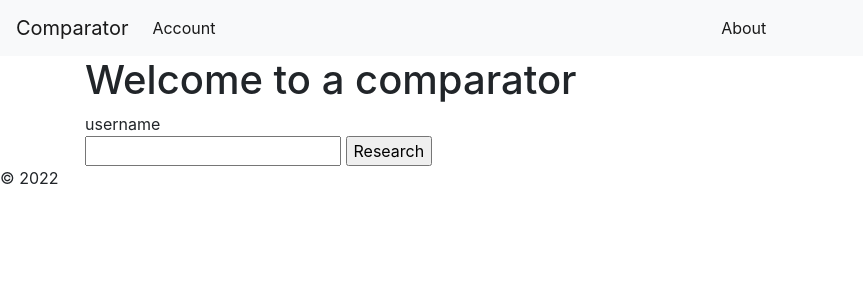
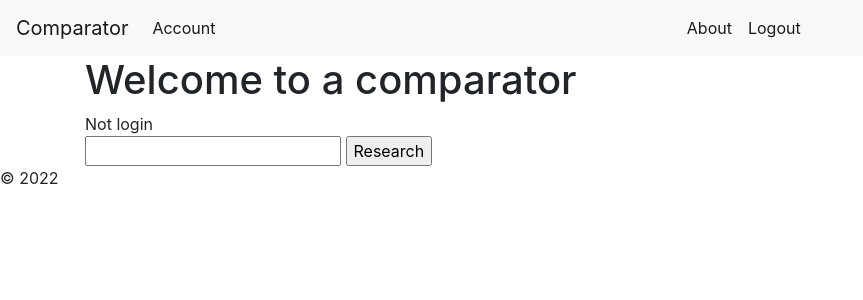
Before and after one commit to Hbourmaud/Projet-Comparateur, a Flask app: page / in a window 1280 px wide. Shown: the top 300 px of the page, without its empty margins (0-863 px from the left). Run offline with Flask 2, Linux system fonts and the light colour scheme; some libraries are stand-ins or nearby versions.

Commit message:
login/logout

```diff
--- a/app.py
+++ b/app.py
@@ -1,13 +1,16 @@
 from concurrent.futures import process
 from inspect import _void
-from flask import Flask, render_template, request
+from flask import Flask, render_template, request, session, redirect
 
 app = Flask(__name__)
-
-name = "username"
+app.secret_key = "any random string"
 
 @app.route('/', methods=['GET','POST'])
 def index():
+	try:
+		name = session['name']
+	except:
+		name = "Not login"
 	return render_template('index.html', name=name)
 
 @app.route('/search', methods=['POST'])
@@ -112,6 +115,7 @@ def account_page():
 				insert_SQL = """INSERT INTO accounts (id, users, password) VALUES (%s,%s,%s)"""
 				cursor.execute(insert_SQL, usr_info)
 				answer = "Your account has been created successfully !"
+				session['name'] = usrname
 		else:
 			verifacc_SQL = """SELECT * FROM accounts WHERE (users = %s) AND password = %s"""
 			cursor.execute(verifacc_SQL, usr_pswd)
@@ -122,12 +126,18 @@ def account_page():
 			else:
 				print("row",row[0][0])
 				answer = "Successfully login!"
-
+				session['name'] = usrname
 		db.commit()
 		cursor.close()
 		db.close()
 
 	return render_template('account.html', answer=answer)
+
+@app.route('/logout', methods=['GET', 'POST'])
+def logout():
+	session.pop('name',"Not login")
+	return redirect('/')
+
 def jprint(obj):
 	import json
 	text = json.dumps(obj, sort_keys=True, indent=4)
--- a/templates/base.html
+++ b/templates/base.html
@@ -26,6 +26,11 @@
                 <a class="nav-link" href="#">About</a>
             </li>
             </ul>
+            <ul class="navbar-nav">
+              <li class="nav-item active">
+                  <a class="nav-link" href="/logout">Logout</a>
+              </li>
+              </ul>
         </div>
     </nav>
     <div class="container">
```
